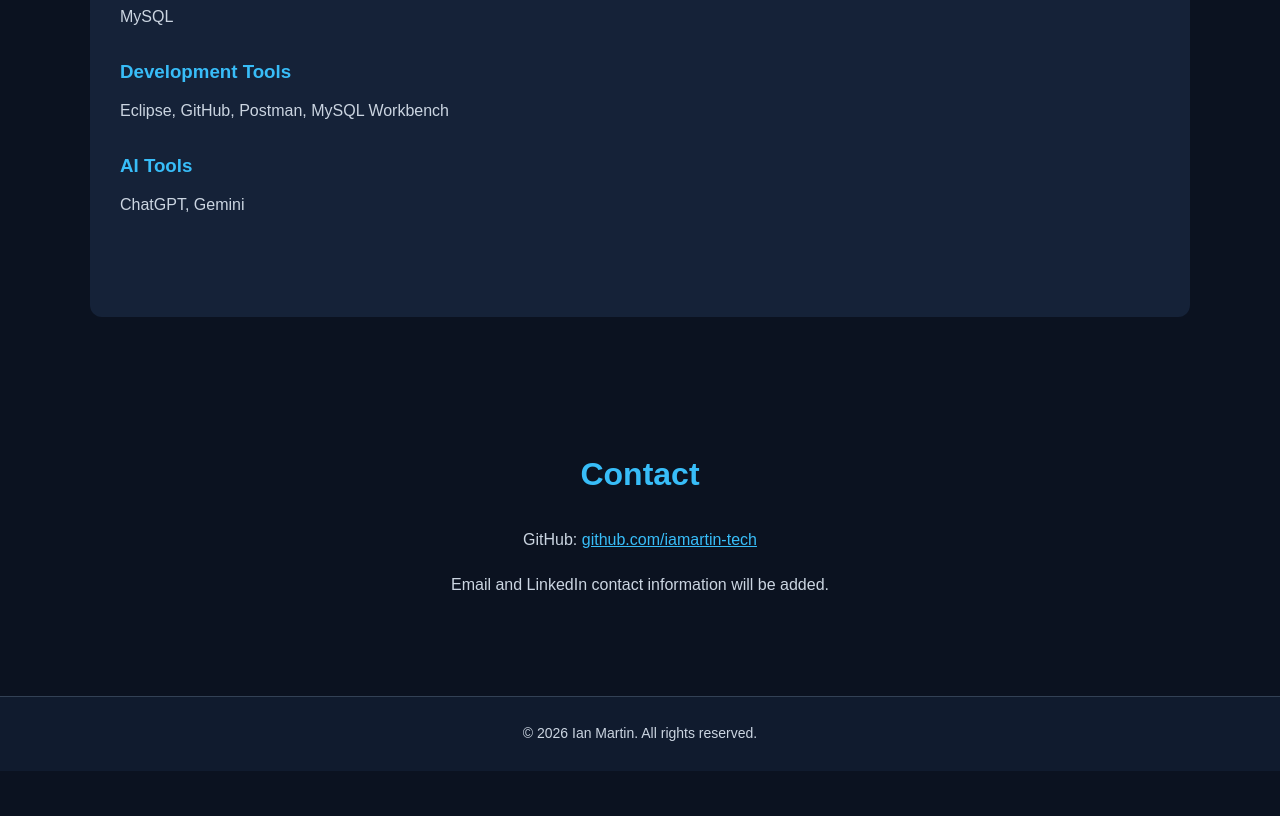
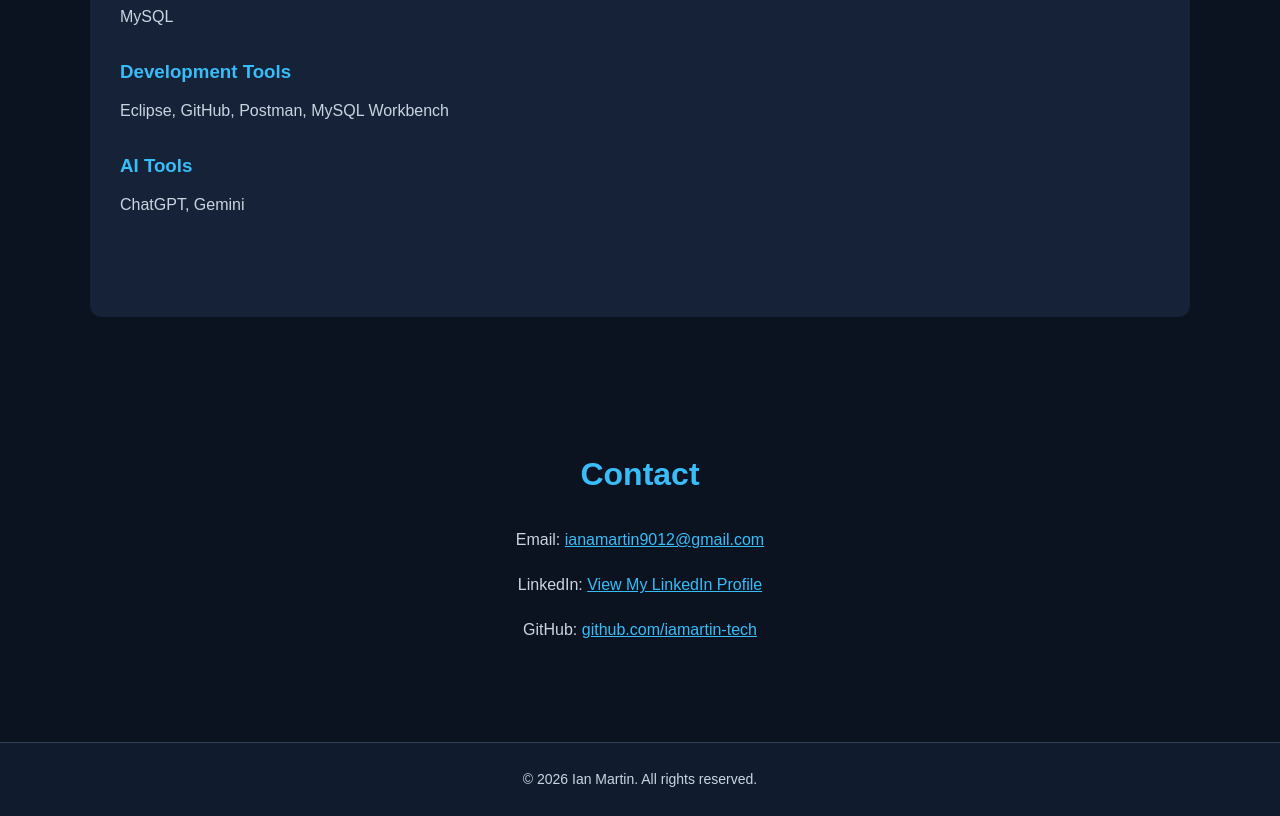
Before and after one commit to iamartin-tech/github-portfolio, a plain HTML site: page index.html in a window 1280 px wide. Shown: the part 5720-6536 px from the top of the page. Before the commit the page ends 6491 px from the top, so only its background shows below. Drawn offline with Linux system fonts and the light colour scheme.

Commit message:
Update contact section with email and LinkedIn links
Added email and LinkedIn contact information to the contact section.

```diff
--- a/index.html
+++ b/index.html
@@ -326,17 +326,28 @@
             <h2>Contact</h2>
 
             <p>
+                Email:
+                <a href="mailto:ianamartin9012@gmail.com">
+                    ianamartin9012@gmail.com
+                </a>
+            <p>
+
+            <p>
+                LinkedIn:
+                <a href="linkedin.com/in/ianmartin9013"
+                    target="_blank"
+                    rel="noopener noreferrer">
+                    View My LinkedIn Profile
+                </a>
+            <p>
+
+            <p>
                 GitHub:
                 <a href="https://github.com/iamartin-tech"
                    target="_blank"
                    rel="noopener noreferrer">
                     github.com/iamartin-tech
                 </a>
-            </p>
-
-            <p>
-                Email and LinkedIn contact information
-                will be added.
             </p>
         </section>
 
```
